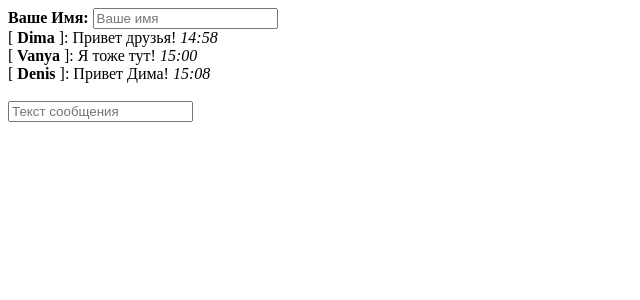
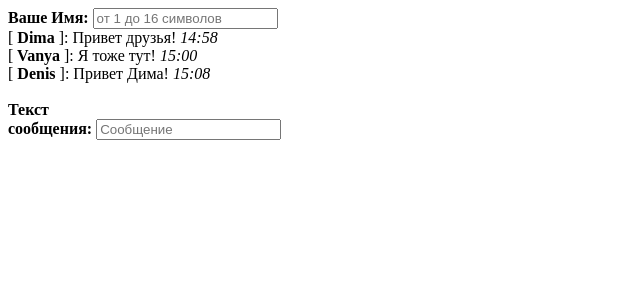
Before and after one commit to KoshelevAleksandr/Python, a Flask app: page /chat in a window 1280 px wide. Shown: the top 300 px of the page, without its empty margins (0-640 px from the left). Run offline with Flask 2, Linux system fonts and the light colour scheme.

Commit message:
Правки html

```diff
--- a/main.py
+++ b/main.py
@@ -5,6 +5,7 @@ from flask import Flask, request, render_template
 # current_time = now.strftime("%H:%M:%S")
 
 application = Flask(__name__)
+
 
 
 @application.route('/')
@@ -54,15 +55,11 @@ def add_message(sender, text):
     new_message = {
         'sender': sender,
         'text': text,
-        'time': datetime.now().strftime("%H:%M:%S")
+        'time': datetime.now().strftime("%H:%M")
     }
     all_messages.append(new_message)
 
 
-# while True:
-#     for message in all_messages:
-#         print_message(message)
-#
-#     add_message(input(), input())
+# def validator()
 
 application.run()
--- a/templates/form.html
+++ b/templates/form.html
@@ -63,11 +63,12 @@
 <body>
     <!-- Интерфейс: имя, окно чата, текст сообщения -->
     <b>Ваше Имя:</b>
-    <input id="name" type="text" placeholder="Ваше имя"/>
+    <input id="name" type="text" placeholder="от 1 до 16 символов"/>
 
     <div id="chat_window"></div>
 
     <br/>
-    <input id="text" type="text" placeholder="Текст сообщения">
+    <b>Текст<br/> сообщения:</b>
+    <input id="text" type="text" placeholder="Сообщение">
 </body>
 </html>
```
